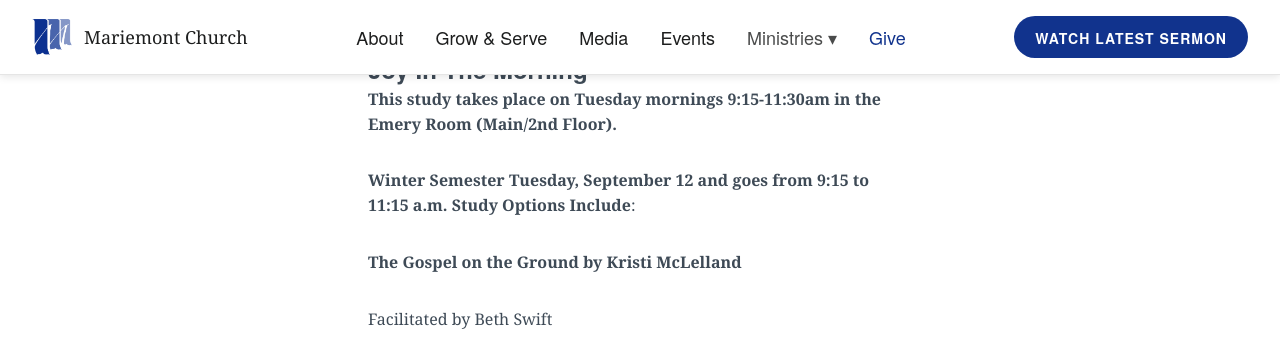
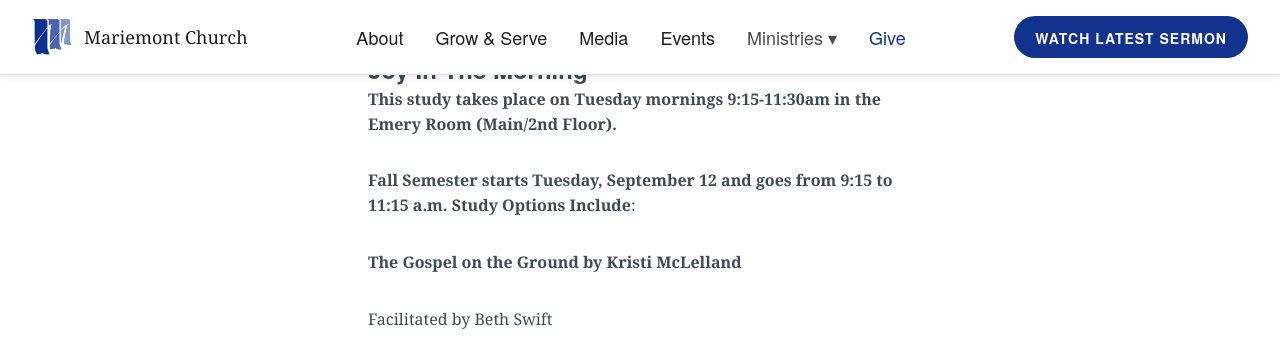
Before and after one commit to lukemoderwell/mariemont, a Jekyll site: the page built from womens-ministry.md, in a window 1280 px wide and 900 px high, scrolled down 1974 px. Shown: the top 363 px of the window. Built offline with Jekyll 4.4.1, drawn with Linux system fonts in a browser that asks for light colours; nearby versions of some CDN libraries.

Commit message:
Updated Womens Ministry

```diff
--- a/womens-ministry.md
+++ b/womens-ministry.md
@@ -26,7 +26,7 @@
 
 **This study takes place on Tuesday mornings 9:15-11:30am in the Emery Room (Main/2nd Floor).**
 
-**Winter Semester Tuesday, September 12 and goes from 9:15 to 11:15 a.m.  Study Options Include**:
+**Fall Semester starts Tuesday, September 12 and goes from 9:15 to 11:15 a.m.  Study Options Include**:
 
 **The Gospel on the Ground by Kristi McLelland**
 
```
